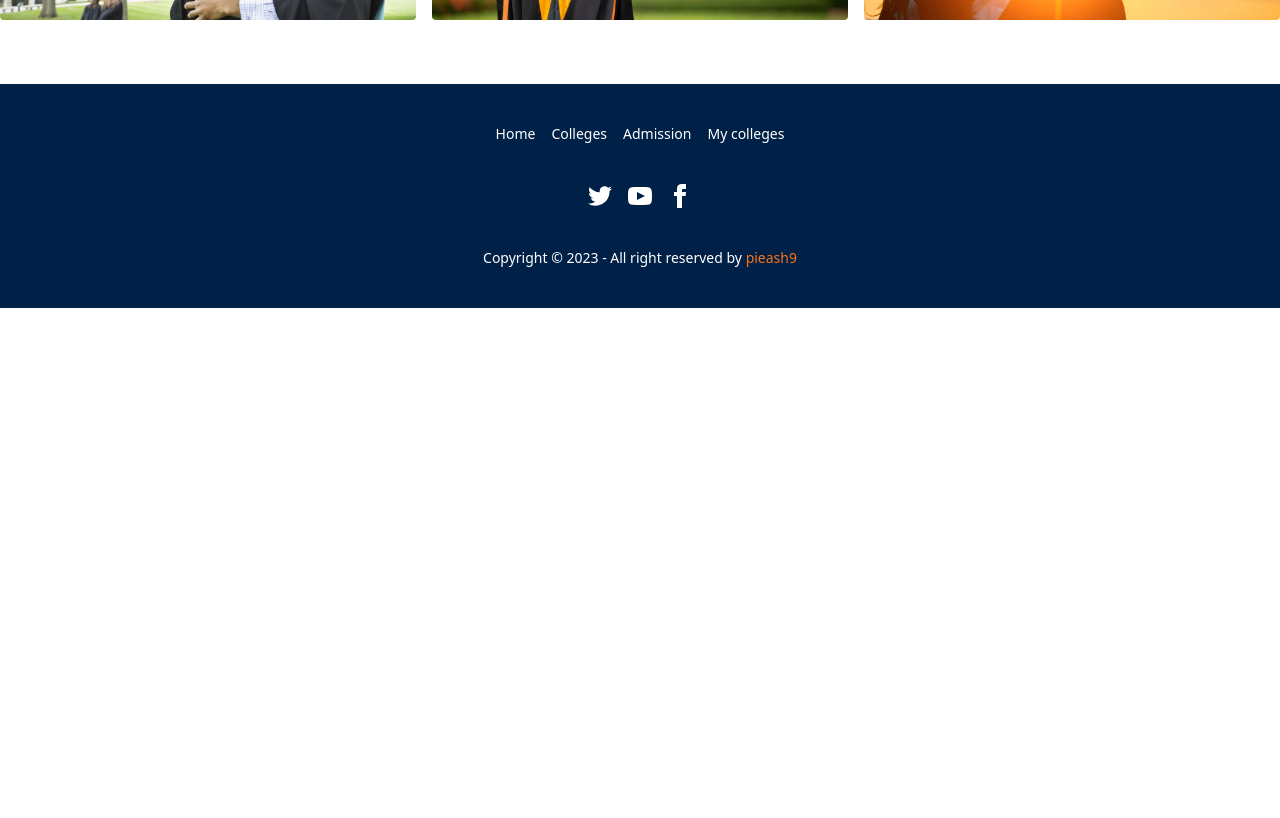
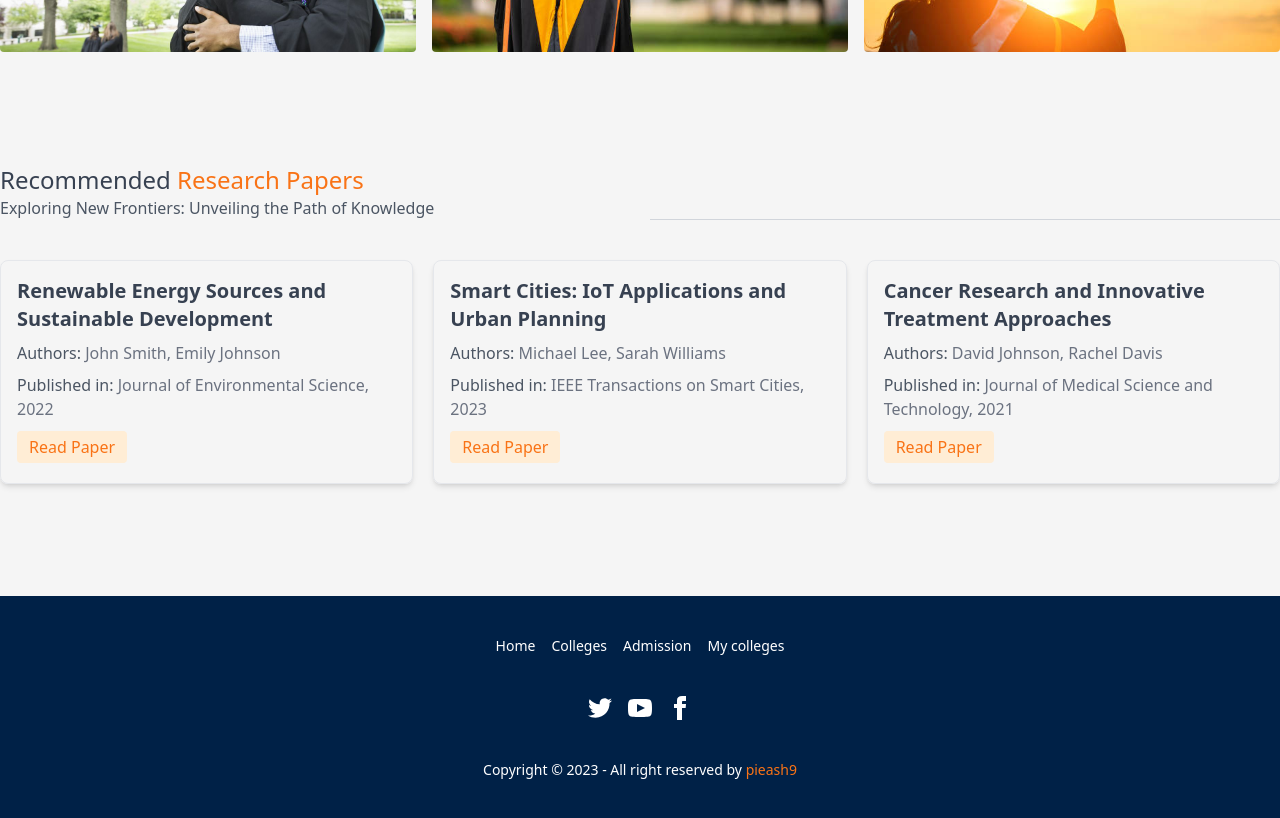
Before and after one commit to pieash9/college-nest-client, a React (Vite) app: page / in a window 1280 px wide. Shown: the part 1280-2098 px from the top of the page. Before the commit the page ends 1588 px from the top, so only its background shows below. Built offline with nearby package versions, Linux system fonts and the light colour scheme; no server answers.

Commit message:
added research paper section

```diff
--- a/src/main.jsx
+++ b/src/main.jsx
@@ -5,9 +5,10 @@ import router from "./routes/Routes.jsx";
 import { QueryClient, QueryClientProvider } from "react-query";
 const queryClient = new QueryClient();
 
-
 ReactDOM.createRoot(document.getElementById("root")).render(
   <QueryClientProvider client={queryClient}>
-    <RouterProvider router={router} />
+    <div className=" bg-[#F5F5F5]">
+      <RouterProvider router={router} />
+    </div>
   </QueryClientProvider>
 );
--- a/src/pages/Home/Home.jsx
+++ b/src/pages/Home/Home.jsx
@@ -1,13 +1,15 @@
 import Banner from "./Banner";
 import CollegesGallery from "./CollegesGallery";
 import PopularColleges from "./PopularColleges";
+import ResearchPaper from "./ResearchPaper";
 
 const Home = () => {
   return (
-    <div className="space-y-16 mb-16">
+    <div className="space-y-20 mb-20">
       <Banner />
       <PopularColleges />
-      <CollegesGallery/>
+      <CollegesGallery />
+      <ResearchPaper />
     </div>
   );
 };
--- /dev/null
+++ b/src/pages/Home/ResearchPaper.jsx
@@ -0,0 +1,73 @@
+import SectionTitle from "../../components/Title/SectionTitle";
+
+const ResearchPaper = () => {
+  const researchPapers = [
+    {
+      collegeName: "Greenwood University",
+      title: "Renewable Energy Sources and Sustainable Development",
+      authors: "John Smith, Emily Johnson",
+      journal: "Journal of Environmental Science",
+      year: "2022",
+      link: "https://example.com/research-paper-1",
+    },
+    {
+      collegeName: "Bluefield College of Engineering",
+      title: "Smart Cities: IoT Applications and Urban Planning",
+      authors: "Michael Lee, Sarah Williams",
+      journal: "IEEE Transactions on Smart Cities",
+      year: "2023",
+      link: "https://example.com/research-paper-2",
+    },
+    {
+      collegeName: "Sunrise Medical College",
+      title: "Cancer Research and Innovative Treatment Approaches",
+      authors: "David Johnson, Rachel Davis",
+      journal: "Journal of Medical Science and Technology",
+      year: "2021",
+      link: "https://example.com/research-paper-3",
+    },
+  ];
+
+  return (
+    <div>
+      <div className="container mx-auto py-8">
+        <SectionTitle
+          Ftitle={"Recommended "}
+          Ltitle={"Research Papers"}
+          subTitle={"Exploring New Frontiers: Unveiling the Path of Knowledge"}
+        />
+        <div className="grid grid-cols-3 gap-5 mt-10">
+          {researchPapers.map((paper, index) => (
+            <div
+              key={index}
+              className="border rounded-lg shadow-md p-4 relative h-56 hover:shadow-2xl duration-500 hover:scale-[1]"
+            >
+              <h3 className="text-xl font-semibold mb-2 text-gray-700">
+                {paper.title}
+              </h3>
+              <p className="text-gray-500 mb-2">
+                <span className="text-gray-600 font-medium">Authors: </span>{" "}
+                {paper.authors}
+              </p>
+              <p className="text-gray-500 mb-4">
+                <span className="text-gray-600 font-medium">
+                  Published in:{" "}
+                </span>
+                {paper.journal}, {paper.year}
+              </p>
+              <a
+                href={"#"}
+                className="text-orange-500 hover:text-orange-600 hover:bg-orange-200 bg-orange-100 px-3 py-1 rounded transition-colors absolute bottom-5 font-medium"
+                r
+              >
+                Read Paper
+              </a>
+            </div>
+          ))}
+        </div>
+      </div>
+    </div>
+  );
+};
+
+export default ResearchPaper;
```
